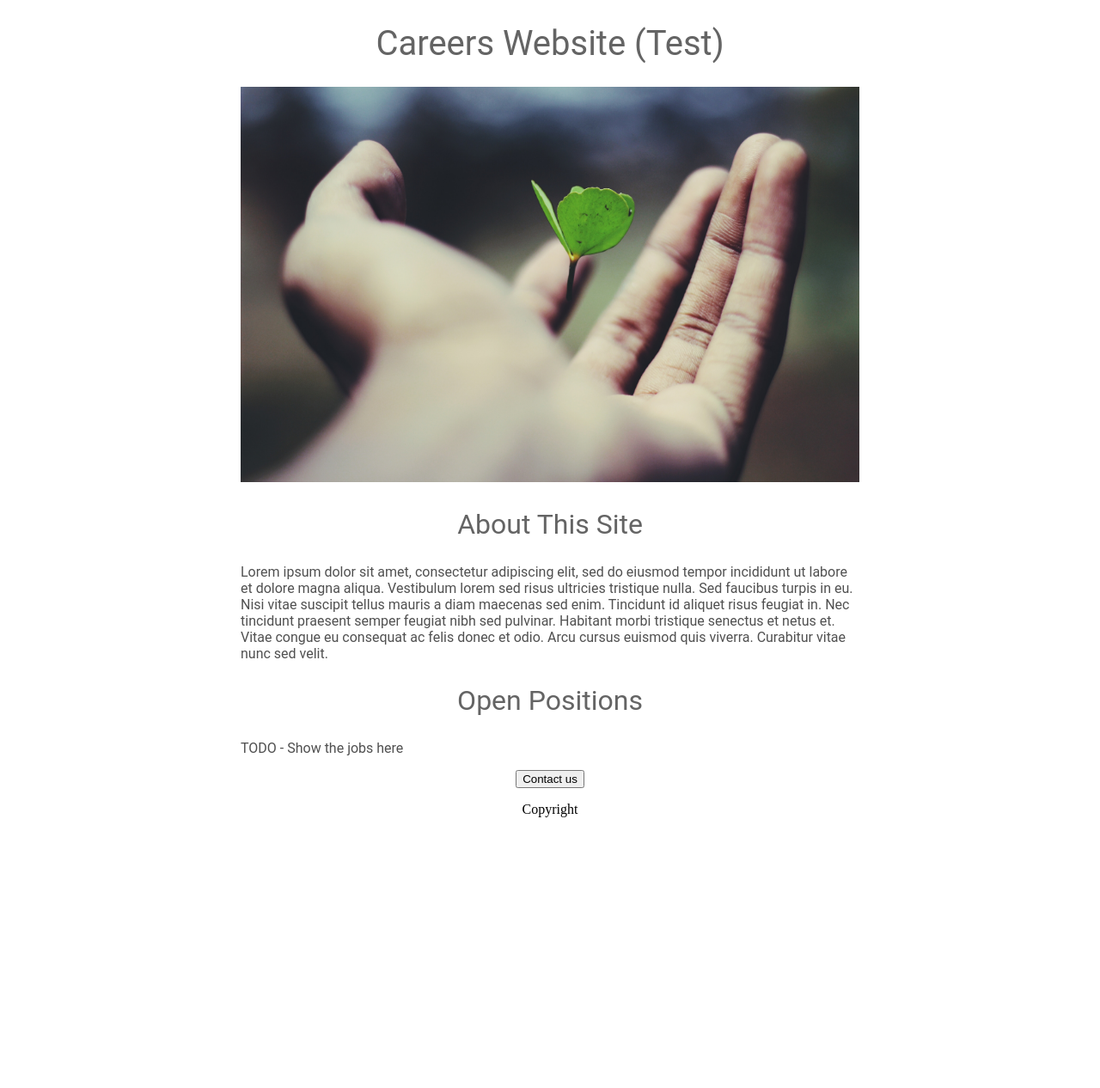
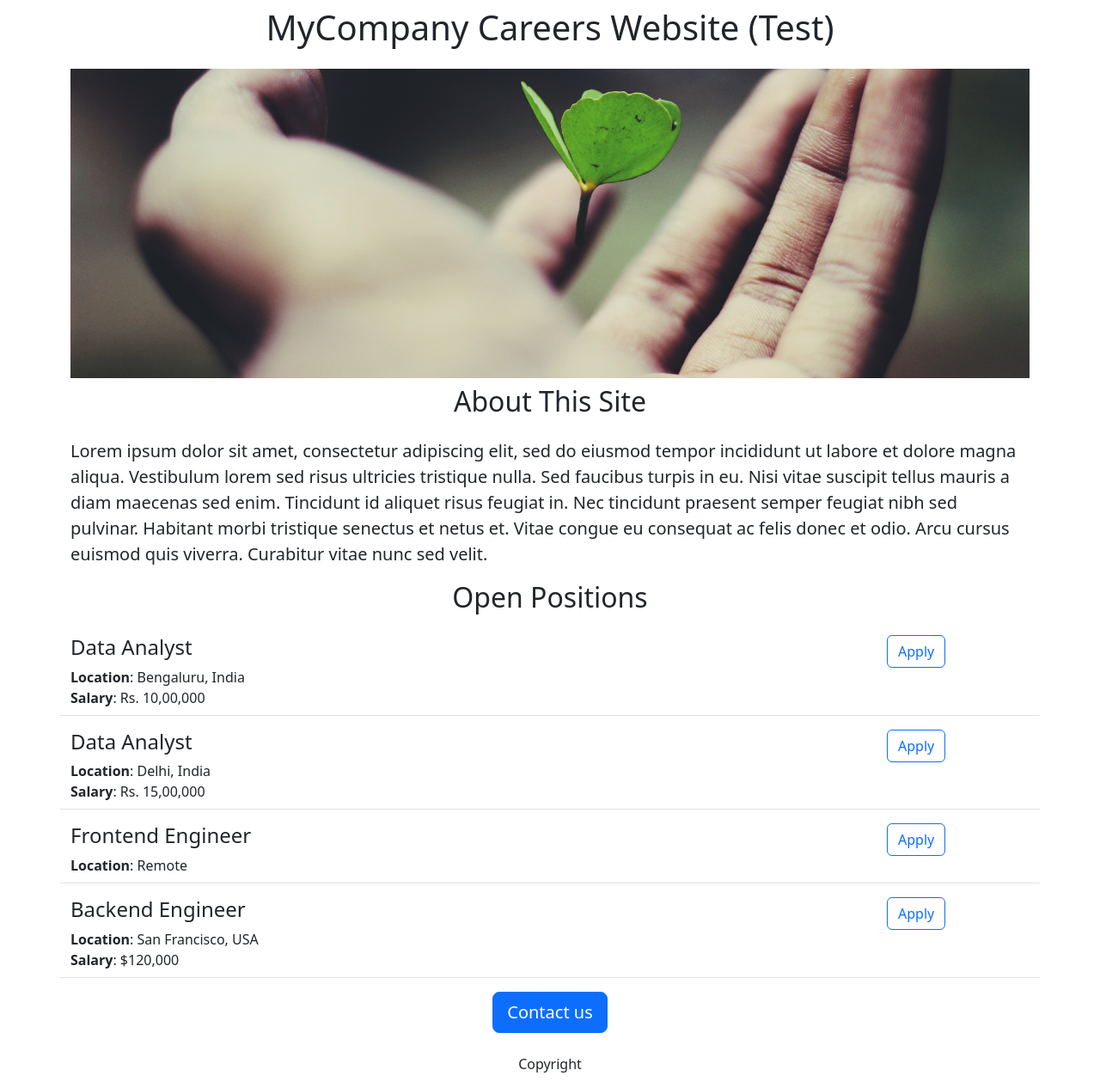
Before and after one commit to Subhadarshi/Python-Website, a Flask app: page / in a window 1280 px wide. Shown: the whole page at 86% size. Before the commit the page ends 951 px from the top, so only its background shows below. Run offline with Flask 2, Linux system fonts and the light colour scheme.

Commit message:
Added dynamic data and api

```diff
--- a/app.py
+++ b/app.py
@@ -1,11 +1,37 @@
-from flask import Flask, render_template
+from flask import Flask, render_template, jsonify
 
 app = Flask(__name__)
+
+JOBS = [{
+  'id': 1,
+  "title": "Data Analyst",
+  'location': "Bengaluru, India",
+  'salary': "Rs. 10,00,000"
+}, {
+  'id': 2,
+  "title": "Data Analyst",
+  'location': "Delhi, India",
+  'salary': "Rs. 15,00,000"
+}, {
+  'id': 3,
+  "title": "Frontend Engineer",
+  'location': "Remote"
+}, {
+  'id': 4,
+  "title": "Backend Engineer",
+  'location': "San Francisco, USA",
+  'salary': "$120,000"
+}]
 
 
 @app.route("/")
 def hello_world():
-  return render_template('home.html')
+  return render_template('home.html', jobs=JOBS, company_name="MyCompany")
+
+
+@app.route("/api/jobs")
+def list_jobs():
+  return jsonify(JOBS)
 
 
 if __name__ == "__main__":
--- a/templates/home.html
+++ b/templates/home.html
@@ -1,50 +1,37 @@
 <!DOCTYPE html>
 <html>
   <head>
+    <meta charset="utf-8">
+    <meta name="viewport" content="width=device-width, initial-scale=1">
     <title>Subu Flask Website</title>
+    <link href="https://cdn.jsdelivr.net/npm/bootstrap@5.3.0-alpha2/dist/css/bootstrap.min.css" rel="stylesheet" integrity="sha384-aFq/bzH65dt+w6FI2ooMVUpc+21e0SRygnTpmBvdBgSdnuTN7QbdgL+OapgHtvPp" crossorigin="anonymous">
     <style>
-      h1 {
-        font-size: 40px;
-        font-family: Roboto;
-        font-weight: normal;
-        color: rgb(100,100,100);
-        text-align: center;
-      }
       #banner {
+        height: 360px;
+        object-fit: cover;
         width: 100%;
-        height: 460px;
-      }
-      h2{
-        font-family: Roboto;
-        font-size: 32px;
-        text-align: center;
-        font-weight: normal;
-        color: rgb(100,100,100);
-      }
-      .bodytext {
-        font-family: Roboto;
-        color: rgb(80,80,80)
-      }
 
-      #container {
-        max-width: 720px;
-        margin: 0 auto 0 auto;
       }
     </style>
   </head>
+  </head>
   <body>
-    <div id="container">
-      <h1>Careers Website (Test)</h1>
-      <img id="banner" src="static/Banner-site.jpg" />
-      <h2>About This Site</h2>
-      <p class="bodytext">
+    <div class="container">
+      <h1 class="text-center mt-2 mb-4">{{company_name}} Careers Website (Test)</h1>
+      <img class="img-fluid" id="banner" src="static/Banner-site.jpg" />
+      <h2 class="text-center mt-2 mb-4">About This Site</h2>
+      <p class="lead">
         Lorem ipsum dolor sit amet, consectetur adipiscing elit, sed do eiusmod tempor incididunt ut labore et dolore magna aliqua. Vestibulum lorem sed risus ultricies tristique nulla. Sed faucibus turpis in eu. Nisi vitae suscipit tellus mauris a diam maecenas sed enim. Tincidunt id aliquet risus feugiat in. Nec tincidunt praesent semper feugiat nibh sed pulvinar. Habitant morbi tristique senectus et netus et. Vitae congue eu consequat ac felis donec et odio. Arcu cursus euismod quis viverra. Curabitur vitae nunc sed velit.
       </p>
-      <h2>Open Positions</h2>
-      <p class="bodytext">TODO - Show the jobs here</p>
-      <div style="text-align: center">
-        <button>Contact us</button>
-        <p>Copyright </p>
+      <h2 class="text-center mt-2 mb-4">Open Positions</h2>
+      <p>
+        {% for job in jobs %}
+          {% include 'jobitem.html' %}
+        {% endfor %}
+      </p>
+      <div class="text-center">
+        <button class="btn btn-primary btn-lg">Contact us</button>
+        <p class="mt-4">Copyright </p>
       </div>
     </div>
   </body>
--- /dev/null
+++ b/templates/jobitem.html
@@ -0,0 +1,14 @@
+<div class="border-bottom row" style="margin-bottom:16px;padding-bottom:8px">
+  <div class="col-10">
+    <h4 style="color: rgb(120,120,120) margin-bottom:4px ">
+      {{job['title']}}
+    </h4>
+    <div><b>Location</b>: {{job['location']}}</div>
+    {% if 'salary' in job %}
+     <div><b>Salary</b>: {{job['salary']}}</div>
+    {% endif %}
+  </div>
+  <div class="col-2">
+    <button type="button" class="btn btn-outline-primary">Apply</button>
+  </div>
+</div>
```
